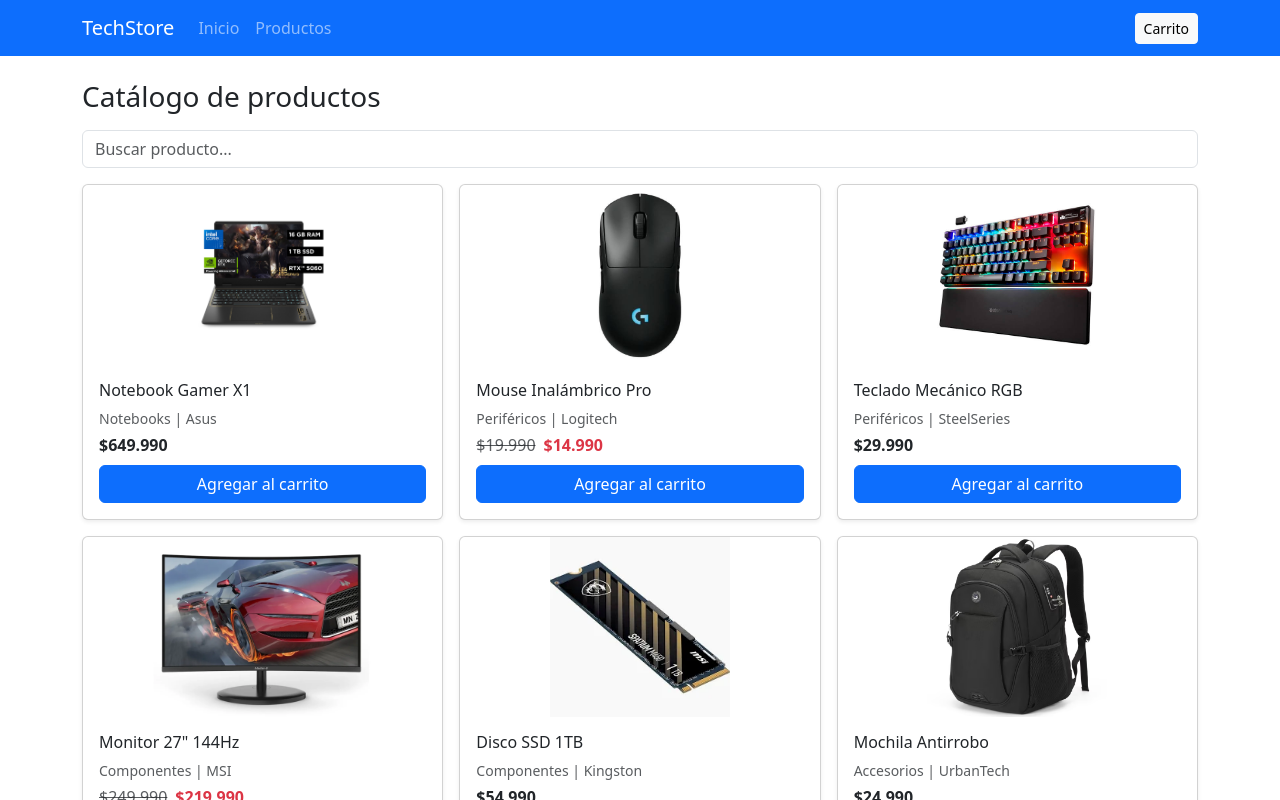
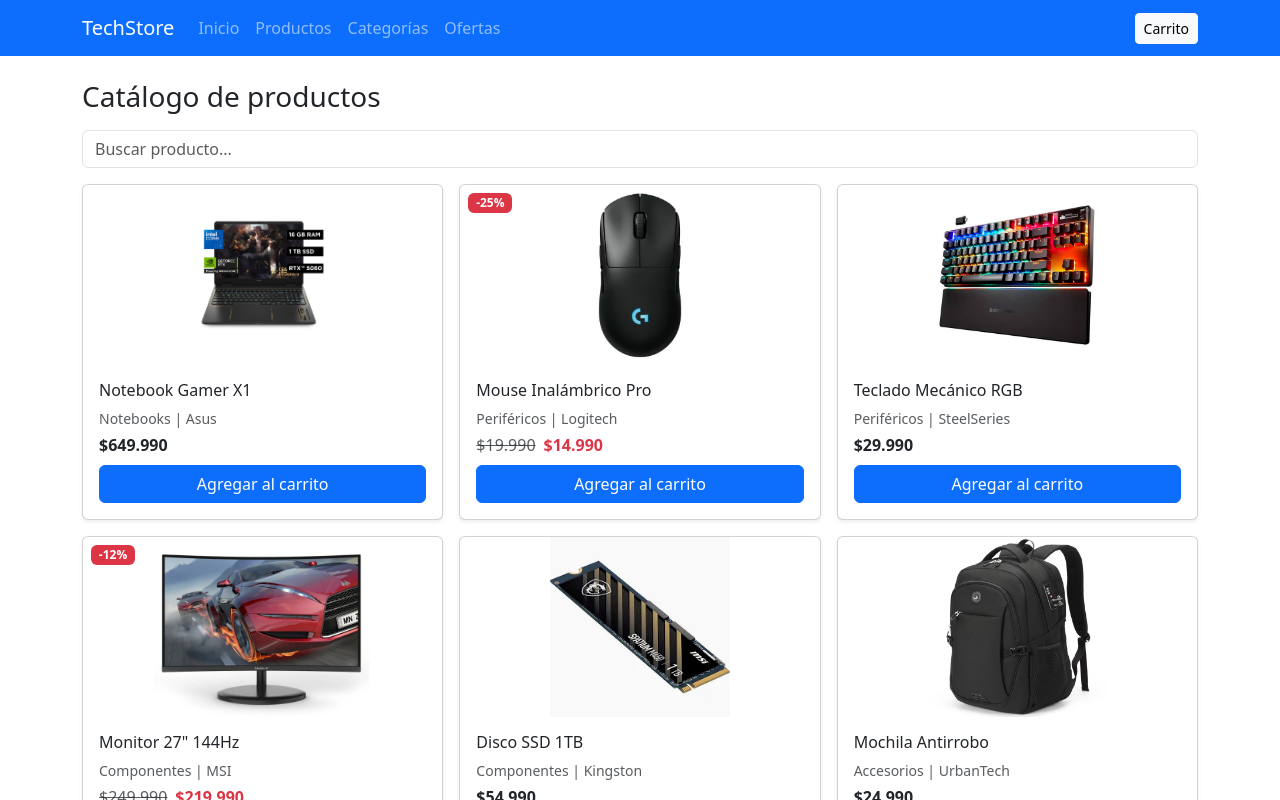
Before and after one commit to joe-munozd01/TechStore-Web, a Next.js app: page /productos in a window 1280 px wide. Shown: the top 800 px of the page. Built offline with nearby package versions, Linux system fonts and the light colour scheme.

Commit message:
Agrego etiqueta de descuento y enlaces de categorías y ofertas en el navbar

```diff
--- a/components/Navbar.jsx
+++ b/components/Navbar.jsx
@@ -25,6 +25,8 @@
           <ul className="navbar-nav me-auto">
             <li className="nav-item"><Link className="nav-link" href="/" onClick={() => setAbierto(false)}>Inicio</Link></li>
             <li className="nav-item"><Link className="nav-link" href="/productos" onClick={() => setAbierto(false)}>Productos</Link></li>
+            <li className="nav-item"><Link className="nav-link" href="/categorias" onClick={() => setAbierto(false)}>Categorías</Link></li>
+            <li className="nav-item"><Link className="nav-link" href="/ofertas" onClick={() => setAbierto(false)}>Ofertas</Link></li>
           </ul>
           <Link className="btn btn-light btn-sm" href="/carrito" onClick={() => setAbierto(false)}>
             Carrito
--- a/components/ProductCard.jsx
+++ b/components/ProductCard.jsx
@@ -1,5 +1,6 @@
 'use client';
 import Link from "next/link";
+import { porcentajeDescuento } from "../lib/ofertas";
 
 export function formatearPrecio(valor) {
   return "$" + valor.toLocaleString("es-CL");
@@ -11,7 +12,10 @@
   const enOferta = producto.precioOferta !== null && producto.precioOferta !== undefined;
 
   return (
-    <div className="card h-100 shadow-sm">
+    <div className="card h-100 shadow-sm position-relative">
+      {enOferta && (
+        <span className="badge text-bg-danger position-absolute top-0 start-0 m-2">-{porcentajeDescuento(producto)}%</span>
+      )}
       <img src={producto.imagen} className="card-img-top" alt={producto.nombre} style={{ height: 180, objectFit: "contain" }} />
       <div className="card-body d-flex flex-column">
         <h3 className="h6 card-title">
```
